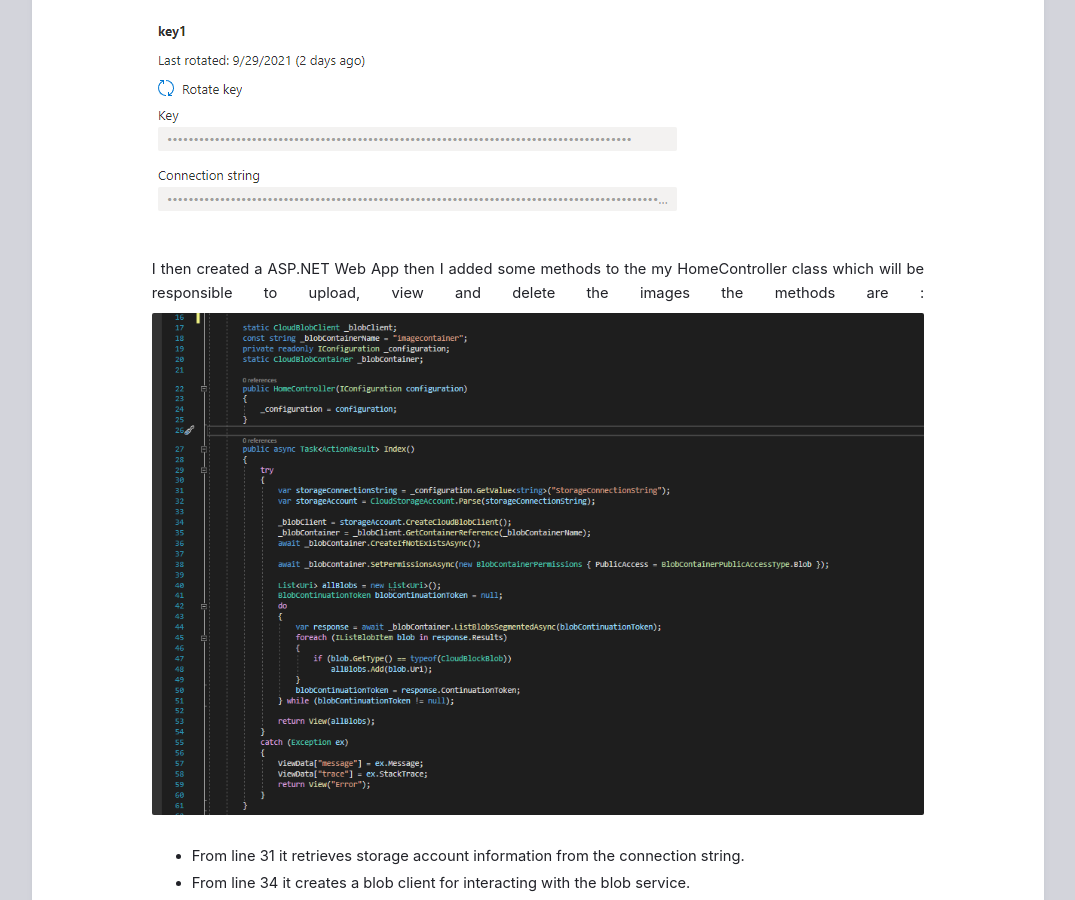
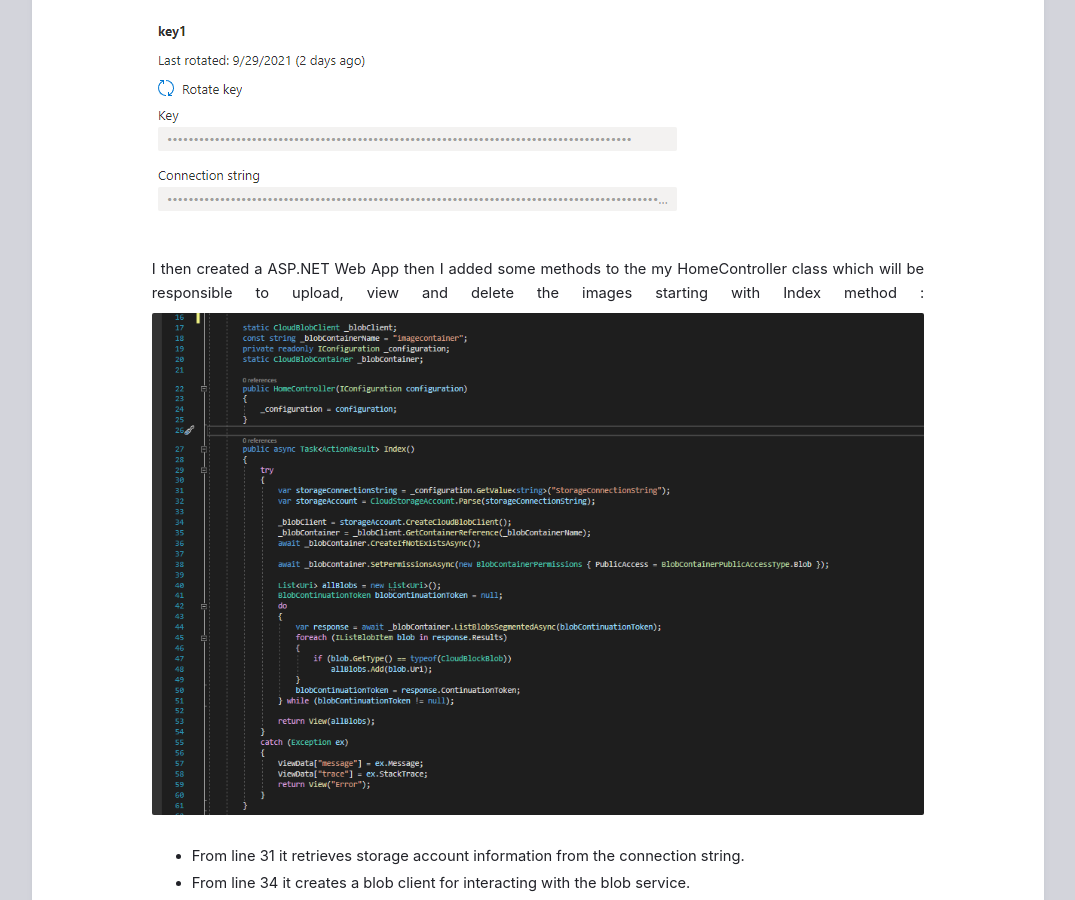
Before and after one commit to ItsAnass/ItsAnass.github.io, a Jekyll site: the page built from _posts/2021-10-01-Files-in-the-cloud.md, in a window 1280 px wide and 900 px high, scrolled down 1578 px. Shown: the whole window, without its empty margins (102-1177 px from the left). Built offline with Jekyll 4.4.1, drawn with Linux system fonts in a browser that asks for light colours.

Commit message:
Update 2021-10-01-Files-in-the-cloud.md

```diff
--- a/_posts/2021-10-01-Files-in-the-cloud.md
+++ b/_posts/2021-10-01-Files-in-the-cloud.md
@@ -22,7 +22,7 @@ First of all I created a storage account in Azure then I downloaded Azure storag
 I then connected my storage account explorer to Azure account using access keys which looks like this:
 ![AccessKeys](https://github.com/ItsAnass/ItsAnass.github.io/blob/main/assets/Images/Blobs/Connection%20string%202021-10-01%20135316.png?raw=true)
 
-I then created a ASP.NET Web App then I added some methods to the my HomeController class which will be responsible to upload, view and delete the images the methods are :
+I then created a ASP.NET Web App then I added some methods to the my HomeController class which will be responsible to upload, view and delete the images starting with Index method :
 ![Methods](https://github.com/ItsAnass/ItsAnass.github.io/blob/main/assets/Images/Blobs/Index%202021-10-01%20142210.png?raw=true)
 
 * From line 31 it retrieves storage account information from the connection string.
```
